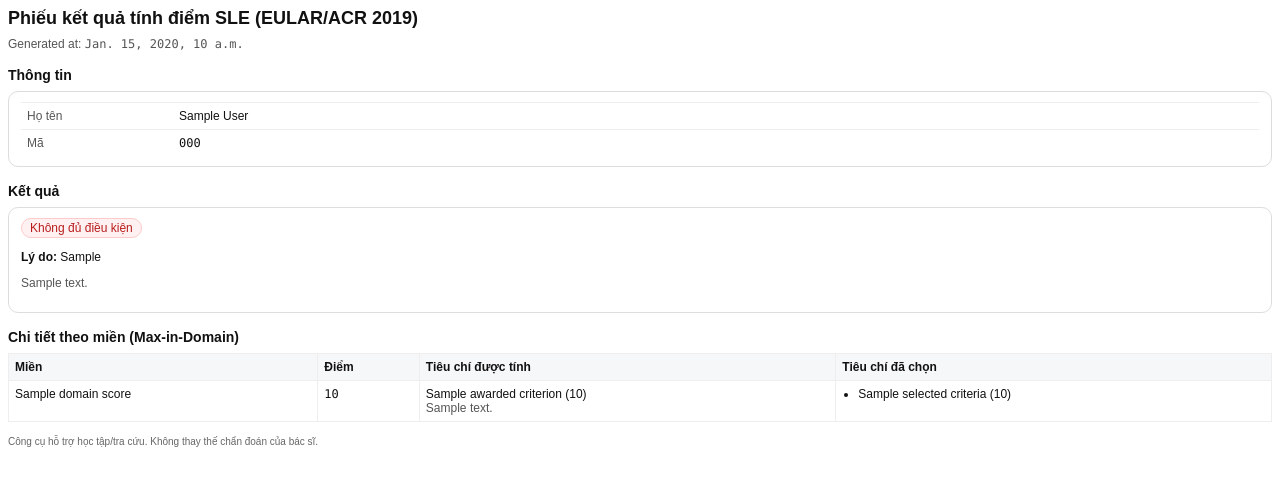
After one commit to NguyenKz/SLE-EULAR-ACR-2019, a Django app: template criteria/templates/criteria/pdf_result.html in a window 1280 px wide. The commit adds this page. Shown: the top 486 px of the page. Run offline with Django 5.2, Linux system fonts and the light colour scheme; the template is opened without the code that fills it: most values are stand-ins (such as "Sample title", 1, 10 or a date in 2020).

Commit message:
Add patient information fields and PDF export functionality
- Introduced fields for full name and patient code in the criteria form.
- Implemented a new view to export the last computed result as a PDF.
- Updated the result template to display patient information and added a link for PDF export.
- Enhanced README with instructions for the new PDF export feature and session management for results.

```diff
--- /dev/null
+++ b/criteria/templates/criteria/pdf_result.html
@@ -0,0 +1,128 @@
+<!doctype html>
+<html lang="vi">
+  <head>
+    <meta charset="utf-8" />
+    <style>
+      @page { size: A4; margin: 18mm 16mm; }
+      body { font-family: sans-serif; font-size: 12px; color: #111; }
+      h1 { font-size: 18px; margin: 0 0 8px; }
+      h2 { font-size: 14px; margin: 16px 0 8px; }
+      .muted { color: #555; }
+      .box { border: 1px solid #ddd; border-radius: 10px; padding: 10px 12px; }
+      .row { display: flex; gap: 14px; }
+      .col { flex: 1; }
+      .kv { width: 100%; border-collapse: collapse; }
+      .kv td { padding: 6px 6px; border-top: 1px solid #eee; vertical-align: top; }
+      .kv td:first-child { width: 140px; color: #555; }
+      table.grid { width: 100%; border-collapse: collapse; margin-top: 8px; }
+      table.grid th, table.grid td { border: 1px solid #eee; padding: 6px; text-align: left; vertical-align: top; }
+      table.grid th { background: #f6f7f9; }
+      .pill { display: inline-block; padding: 2px 8px; border-radius: 999px; border: 1px solid #ddd; background: #f8fafc; }
+      .pill.danger { border-color: #fecaca; background: #fff1f2; color: #b91c1c; }
+      .pill.ok { border-color: #bbf7d0; background: #f0fdf4; color: #166534; }
+      .mono { font-family: ui-monospace, SFMono-Regular, Menlo, Monaco, Consolas, "Liberation Mono", "Courier New", monospace; }
+      .footer { margin-top: 14px; font-size: 10px; color: #666; }
+    </style>
+    <title>Phiếu kết quả EULAR/ACR 2019</title>
+  </head>
+  <body>
+    <h1>Phiếu kết quả tính điểm SLE (EULAR/ACR 2019)</h1>
+    <div class="muted">Generated at: <span class="mono">{{ report.generated_at }}</span></div>
+
+    <h2>Thông tin</h2>
+    <div class="box">
+      <table class="kv">
+        <tr><td>Họ tên</td><td>{{ report.patient_info.full_name|default:"(trống)" }}</td></tr>
+        <tr><td>Mã</td><td class="mono">{{ report.patient_info.patient_code|default:"(trống)" }}</td></tr>
+      </table>
+    </div>
+
+    <h2>Kết quả</h2>
+    <div class="box">
+      {% if not report.result.eligible %}
+        <div class="pill danger">Không đủ điều kiện</div>
+        <p><strong>Lý do:</strong> {{ report.result.ineligible_reason }}</p>
+        <p class="muted">{{ report.result.risk_note }}</p>
+      {% else %}
+        <div class="row">
+          <div class="col">
+            <table class="kv">
+              <tr><td>Tổng điểm</td><td><strong class="mono">{{ report.result.total_score }}</strong></td></tr>
+              <tr>
+                <td>Phân loại</td>
+                <td>
+                  {% if report.result.meets_classification %}
+                    <span class="pill ok">Đủ tiêu chuẩn (≥ 10)</span>
+                  {% else %}
+                    <span class="pill danger">Chưa đủ (&lt; 10)</span>
+                  {% endif %}
+                </td>
+              </tr>
+              <tr>
+                <td>Phân tầng</td>
+                <td>
+                  {% if report.result.risk_tier == "SLE Nguy cơ cao / Ominous" %}
+                    <span class="pill danger">{{ report.result.risk_tier }}</span>
+                  {% else %}
+                    <span class="pill">{{ report.result.risk_tier }}</span>
+                  {% endif %}
+                </td>
+              </tr>
+            </table>
+          </div>
+          <div class="col">
+            <div class="muted"><strong>Ghi chú</strong></div>
+            <div class="muted">{{ report.result.risk_note }}</div>
+          </div>
+        </div>
+      {% endif %}
+    </div>
+
+    {% if report.result.domain_scores %}
+      <h2>Chi tiết theo miền (Max-in-Domain)</h2>
+      <table class="grid">
+        <thead>
+          <tr>
+            <th>Miền</th>
+            <th>Điểm</th>
+            <th>Tiêu chí được tính</th>
+            <th>Tiêu chí đã chọn</th>
+          </tr>
+        </thead>
+        <tbody>
+          {% for ds in report.result.domain_scores %}
+            <tr>
+              <td>{{ ds.domain_label }}</td>
+              <td class="mono">{{ ds.awarded_points }}</td>
+              <td>
+                {% if ds.awarded_criterion %}
+                  {{ ds.awarded_criterion.label }} ({{ ds.awarded_criterion.points }})
+                {% else %}
+                  <span class="muted">(không)</span>
+                {% endif %}
+                {% if ds.note %}
+                  <div class="muted">{{ ds.note }}</div>
+                {% endif %}
+              </td>
+              <td>
+                {% if ds.selected_criteria %}
+                  <ul style="margin:0; padding-left: 16px;">
+                    {% for c in ds.selected_criteria %}
+                      <li>{{ c.label }} ({{ c.points }})</li>
+                    {% endfor %}
+                  </ul>
+                {% else %}
+                  <span class="muted">(không)</span>
+                {% endif %}
+              </td>
+            </tr>
+          {% endfor %}
+        </tbody>
+      </table>
+    {% endif %}
+
+    <div class="footer">
+      Công cụ hỗ trợ học tập/tra cứu. Không thay thế chẩn đoán của bác sĩ.
+    </div>
+  </body>
+</html>
--- a/criteria/tests.py
+++ b/criteria/tests.py
@@ -149,6 +149,11 @@ class ApiTests(TestCase):
         self.assertIn("summary", payload)
         self.assertIn("results", payload)
 
+    def test_export_pdf_requires_prior_result(self):
+        c = Client()
+        resp = c.get("/export/pdf")
+        self.assertIn(resp.status_code, (400, 500))
+
     def test_api_score_ok(self):
         c = Client()
         resp = c.post(
--- a/criteria/urls.py
+++ b/criteria/urls.py
@@ -11,5 +11,6 @@ urlpatterns = [
     path("test-cases/", views.test_cases, name="test_cases"),
     path("test-cases/run", views.test_cases_run, name="test_cases_run"),
     path("test-cases/normalized.json", views.test_cases_normalized_json, name="test_cases_normalized_json"),
+    path("export/pdf", views.export_pdf, name="export_pdf"),
     path("api/score", views.api_score, name="api_score"),
 ]
--- a/requirements.txt
+++ b/requirements.txt
@@ -1,3 +1,4 @@
 Django==5.2.6
 gunicorn==23.0.0
 psycopg[binary]==3.2.3
+weasyprint==66.0
```
Also changed, not shown: criteria/forms.py (+17 -0 lines), criteria/templates/criteria/index.html (+19 -0 lines), criteria/templates/criteria/result.html (+8 -0 lines), criteria/views.py (+77 -0 lines), README.md, 1 other file.
